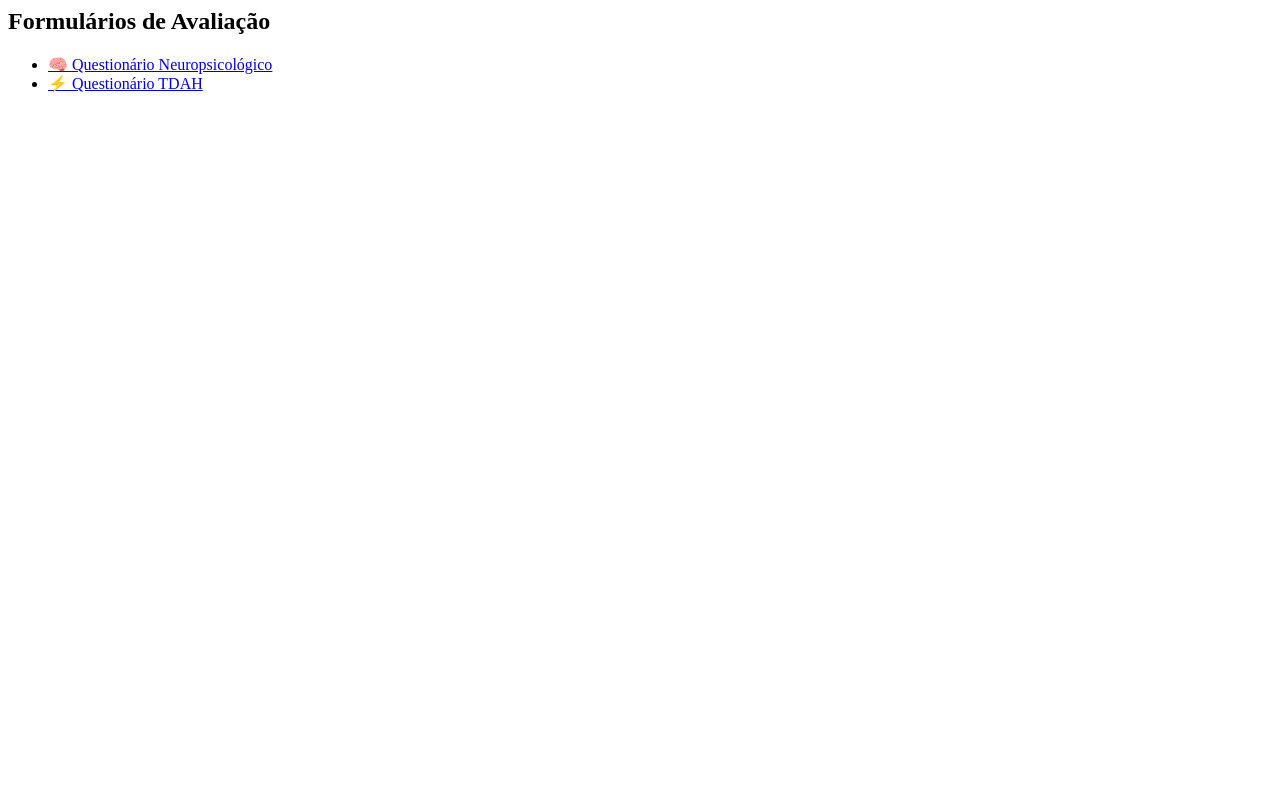
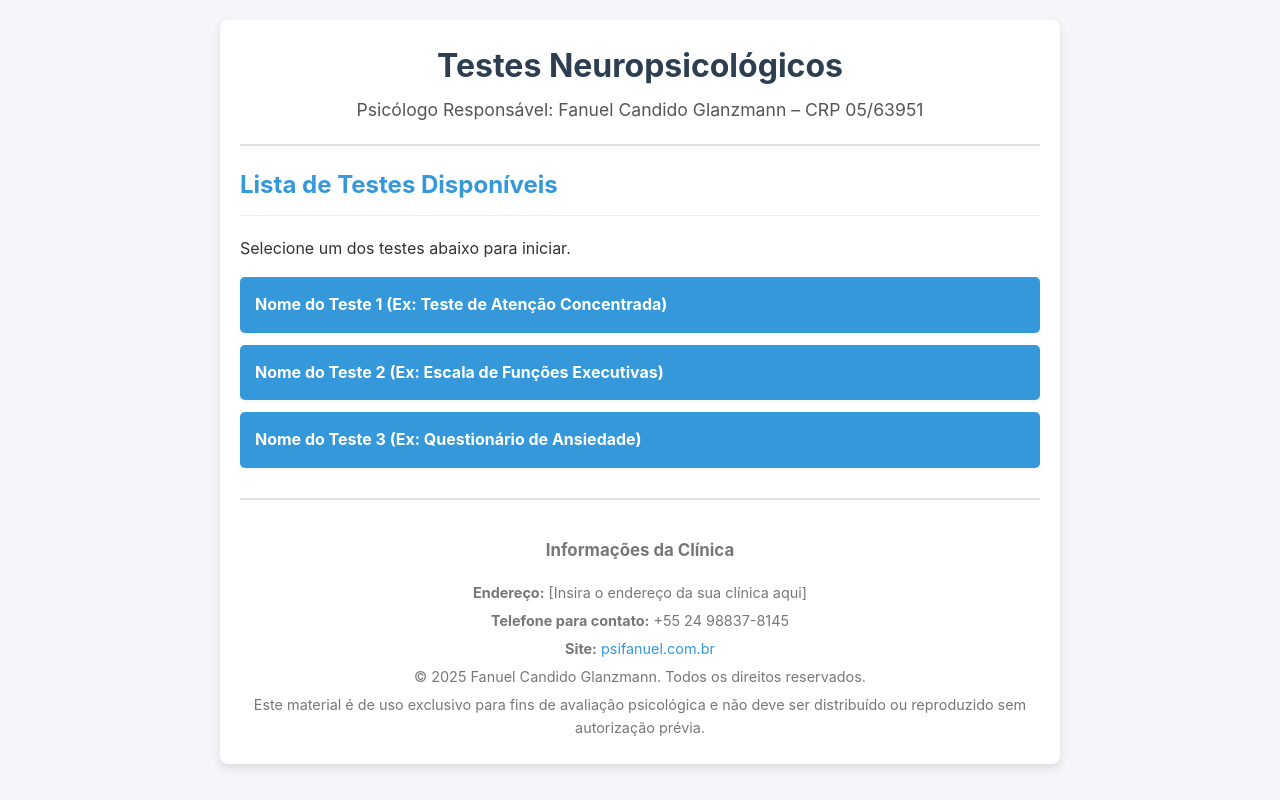
Before and after one commit to psifanuel/psifanuel.github.io, a plain HTML site: page index.html in a window 1280 px wide. Drawn offline with Linux system fonts and the light colour scheme.

Commit message:
index.html

```diff
--- a/index.html
+++ b/index.html
@@ -1,5 +1,143 @@
-<h2>Formulários de Avaliação</h2>
-<ul>
-  <li><a href="questionario-neuro.html">🧠 Questionário Neuropsicológico</a></li>
-  <li><a href="questionario-tdah.html">⚡ Questionário TDAH</a></li>
-</ul>
+<html lang="pt-br">
+<head>
+    <meta charset="UTF-8">
+    <meta name="viewport" content="width=device-width, initial-scale=1.0">
+    <title>Testes Neuropsicológicos - Fanuel C. Glanzmann</title>
+    <style>
+        /* Estilos gerais para a página */
+        body {
+            font-family: -apple-system, BlinkMacSystemFont, "Segoe UI", Roboto, Helvetica, Arial, sans-serif;
+            line-height: 1.6;
+            margin: 0;
+            padding: 0;
+            background-color: #f4f4f9;
+            color: #333;
+        }
+
+        /* Container principal para centralizar o conteúdo */
+        .container {
+            max-width: 800px;
+            margin: 20px auto;
+            padding: 20px;
+            background-color: #ffffff;
+            border-radius: 8px;
+            box-shadow: 0 4px 8px rgba(0,0,0,0.1);
+        }
+
+        /* Estilos do Cabeçalho */
+        header {
+            text-align: center;
+            border-bottom: 2px solid #e0e0e0;
+            padding-bottom: 20px;
+            margin-bottom: 20px;
+        }
+
+        header h1 {
+            color: #2c3e50;
+            margin: 0;
+        }
+
+        header p {
+            margin: 5px 0 0;
+            color: #555;
+            font-size: 1.1em;
+        }
+
+        /* Estilos da seção principal */
+        main h2 {
+            color: #3498db;
+            border-bottom: 1px solid #eee;
+            padding-bottom: 10px;
+        }
+
+        /* Estilos da lista de testes */
+        .test-list {
+            list-style-type: none;
+            padding: 0;
+        }
+
+        .test-list li {
+            margin-bottom: 12px;
+        }
+
+        .test-list a {
+            display: block;
+            padding: 15px;
+            background-color: #3498db;
+            color: #ffffff;
+            text-decoration: none;
+            border-radius: 5px;
+            transition: background-color 0.3s ease, transform 0.2s ease;
+            font-weight: bold;
+            box-shadow: 0 2px 4px rgba(0,0,0,0.05);
+        }
+
+        .test-list a:hover {
+            background-color: #2980b9;
+            transform: translateY(-2px);
+        }
+
+        /* Estilos do Rodapé */
+        footer {
+            text-align: center;
+            margin-top: 30px;
+            padding-top: 20px;
+            border-top: 2px solid #e0e0e0;
+            font-size: 0.9em;
+            color: #777;
+        }
+
+        footer p {
+            margin: 5px 0;
+        }
+
+        footer a {
+            color: #3498db;
+            text-decoration: none;
+        }
+        footer a:hover {
+            text-decoration: underline;
+        }
+
+    </style>
+</head>
+<body>
+
+    <div class="container">
+
+        <header>
+            <h1>Testes Neuropsicológicos</h1>
+            <p>Psicólogo Responsável: Fanuel Candido Glanzmann – CRP 05/63951</p>
+        </header>
+
+        <main>
+            <h2>Lista de Testes Disponíveis</h2>
+            <p>Selecione um dos testes abaixo para iniciar.</p>
+
+            <ul class="test-list">
+                <li><a href="seu-arquivo-de-teste-1.html">Nome do Teste 1 (Ex: Teste de Atenção Concentrada)</a></li>
+
+                <li><a href="seu-arquivo-de-teste-2.html">Nome do Teste 2 (Ex: Escala de Funções Executivas)</a></li>
+
+                <li><a href="seu-arquivo-de-teste-3.html">Nome do Teste 3 (Ex: Questionário de Ansiedade)</a></li>
+
+                </ul>
+        </main>
+
+        <footer>
+            <div class="clinic-info">
+                <h3>Informações da Clínica</h3>
+                <p><strong>Endereço:</strong> [Insira o endereço da sua clínica aqui]</p>
+                <p><strong>Telefone para contato:</strong> +55 24 98837-8145</p>
+                <p><strong>Site:</strong> <a href="https://psifanuel.com.br" target="_blank">psifanuel.com.br</a></p>
+            </div>
+            <div class="rights">
+                <p>&copy; 2025 Fanuel Candido Glanzmann. Todos os direitos reservados.</p>
+                <p>Este material é de uso exclusivo para fins de avaliação psicológica e não deve ser distribuído ou reproduzido sem autorização prévia.</p>
+            </div>
+        </footer>
+
+    </div>
+
+</body>
+</html>
```
